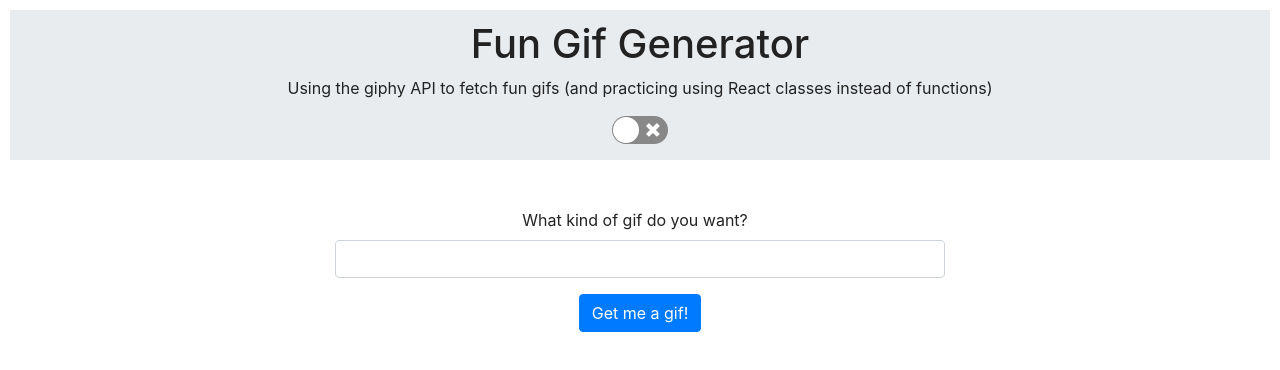
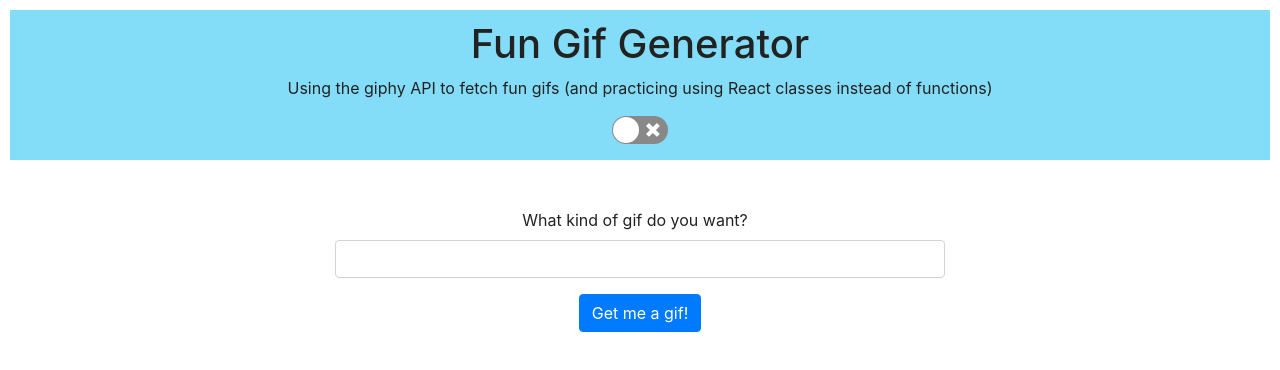
Before and after one commit to nmegrant/gif-generator, a React (Create React App) app: page / in a window 1280 px wide. Shown: the top 370 px of the page. Built offline with nearby package versions, Linux system fonts and the light colour scheme.

Commit message:
Change background colour of jumbotron

```diff
--- a/src/components/TitleBar.js
+++ b/src/components/TitleBar.js
@@ -7,9 +7,15 @@ import Switch from "react-switch";
 
 export default class TitleBar extends React.Component {
   render() {
-    console.log(this.props.mode);
     return (
-      <Jumbotron fluid style={{ padding: "10px", margin: "10px" }}>
+      <Jumbotron
+        fluid
+        style={{
+          padding: "10px",
+          margin: "10px",
+          backgroundColor: "rgba(81, 207, 245, 0.7)",
+        }}
+      >
         <Container>
           <h1>Fun Gif Generator</h1>
           <p>
@@ -22,5 +28,3 @@ export default class TitleBar extends React.Component {
     );
   }
 }
-
-// mode={this.state.darkMode} modeChange={this.changeMode}
```
